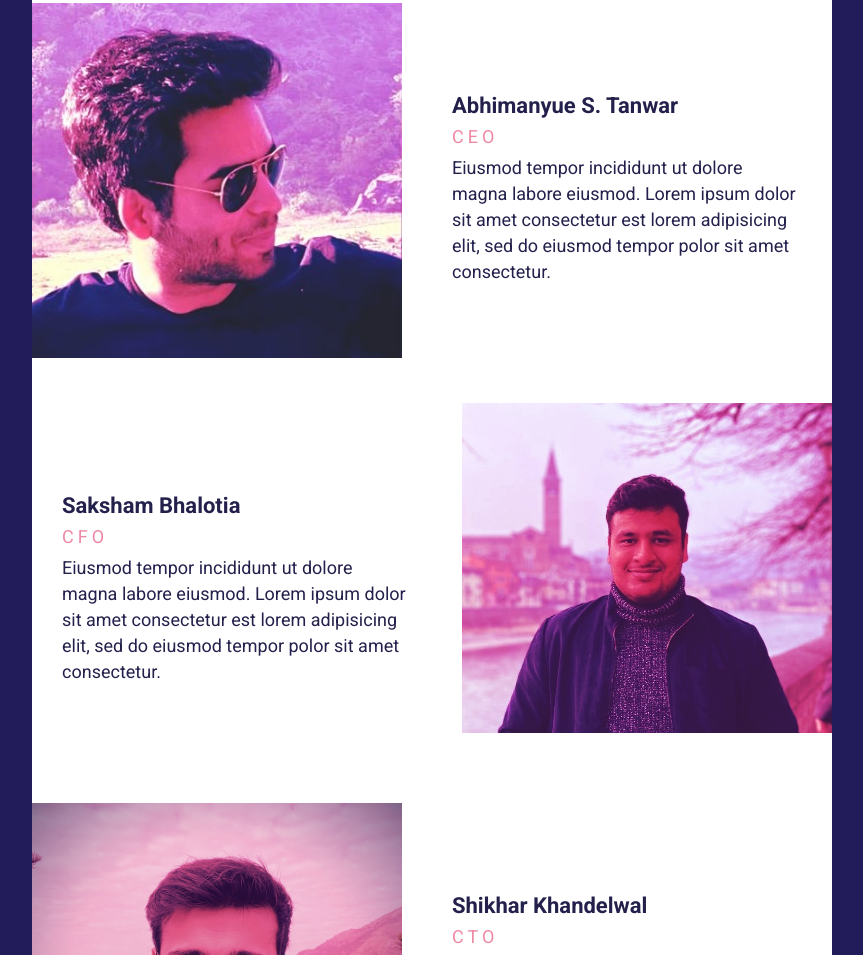
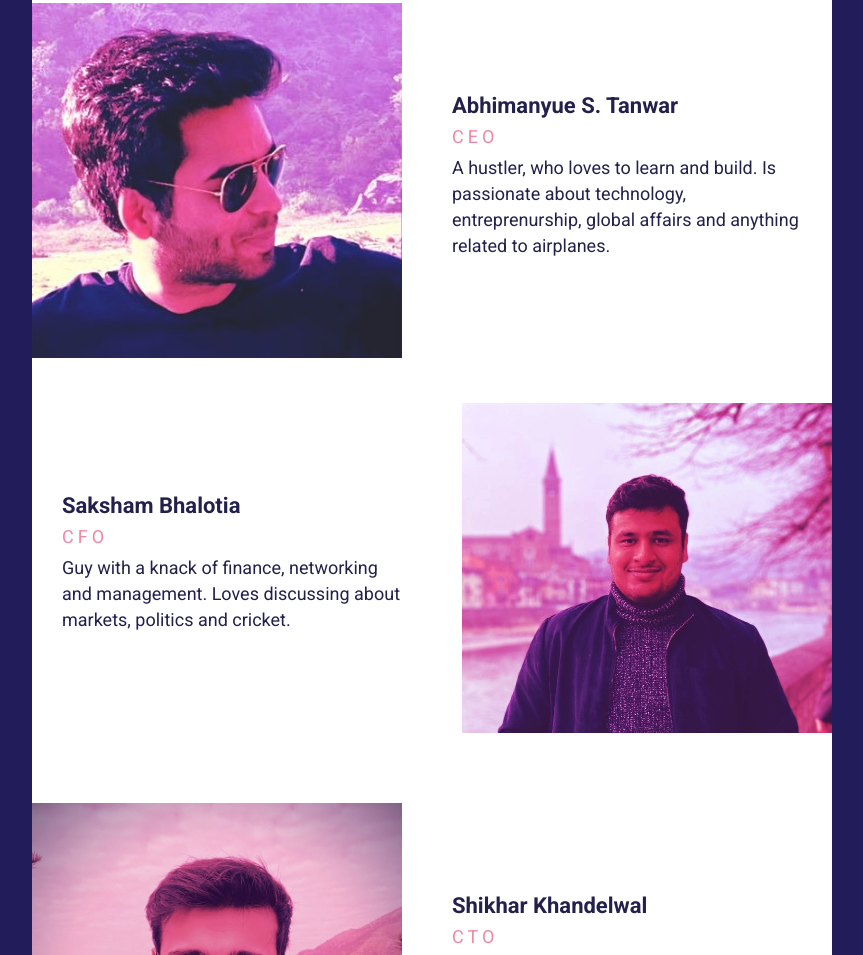
Before and after one commit to ClarifEye-Labs/ClarifEyeWebsite, a plain HTML site: page index.html in a window 1280 px wide. Shown: the part 4549-5504 px from the top of the page, without its empty margins (393-1256 px from the left). Drawn offline with Linux system fonts and the light colour scheme.

Commit message:
Added intros and emails

```diff
--- a/index.html
+++ b/index.html
@@ -301,7 +301,7 @@
                                     <h4 class="member-name">Abhimanyue S. Tanwar</h4>
                                     <p class="member-position">CEO</p>
                                     <div class="member-content">
-                                        Eiusmod tempor incididunt ut dolore magna labore eiusmod. Lorem ipsum dolor sit amet consectetur est lorem adipisicing elit, sed do eiusmod tempor polor sit amet consectetur.<br>
+                                       A hustler, who loves to learn and build. Is passionate about technology, entreprenurship, global affairs and anything related to airplanes.<br>
                                     </div>
                                 </div>
                             </div>
@@ -313,7 +313,7 @@
                                     <h4 class="member-name">Saksham Bhalotia</h4>
                                     <p class="member-position">CFO</p>
                                     <div class="member-content">
-                                        Eiusmod tempor incididunt ut dolore magna labore eiusmod. Lorem ipsum dolor sit amet consectetur est lorem adipisicing elit, sed do eiusmod tempor polor sit amet consectetur.<br>
+                                        Guy with a knack of finance, networking and management. Loves discussing about markets, politics and cricket.<br>
                                     </div>
                                 </div>
                             </div>
```
